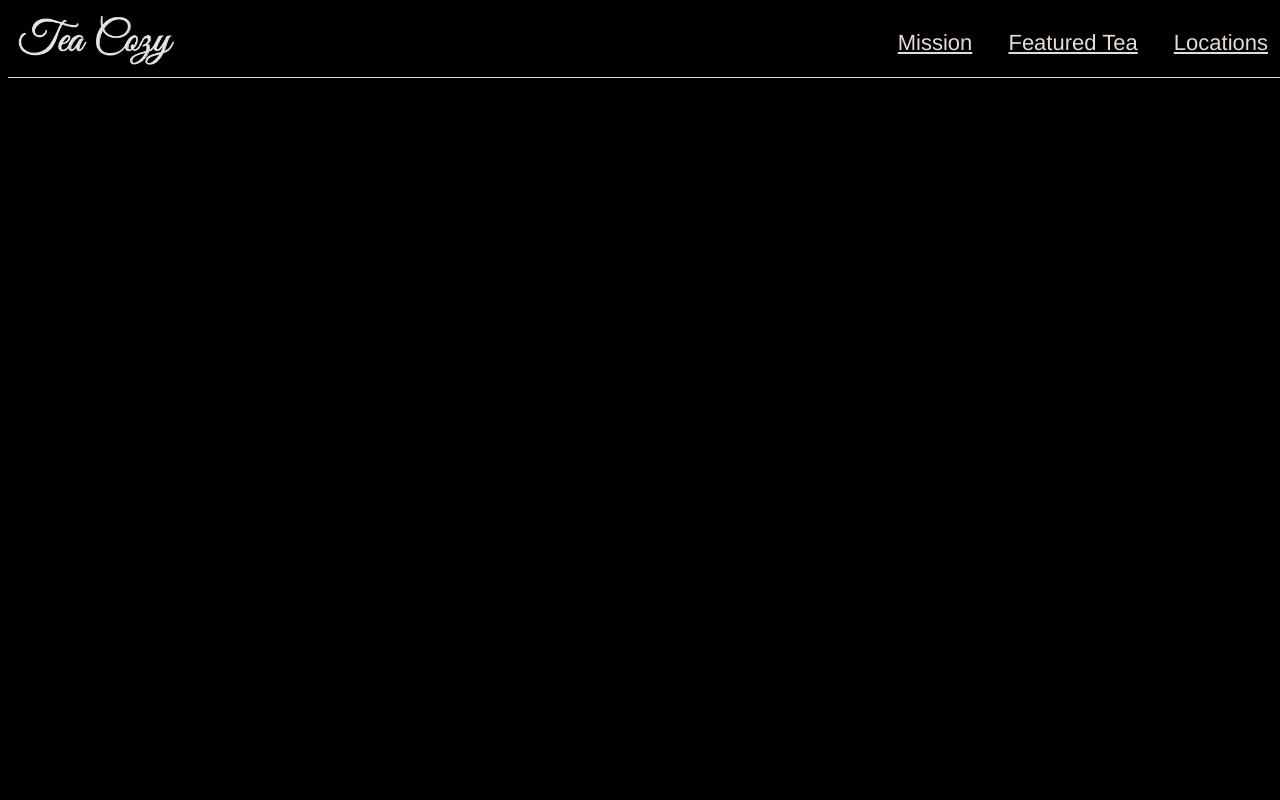
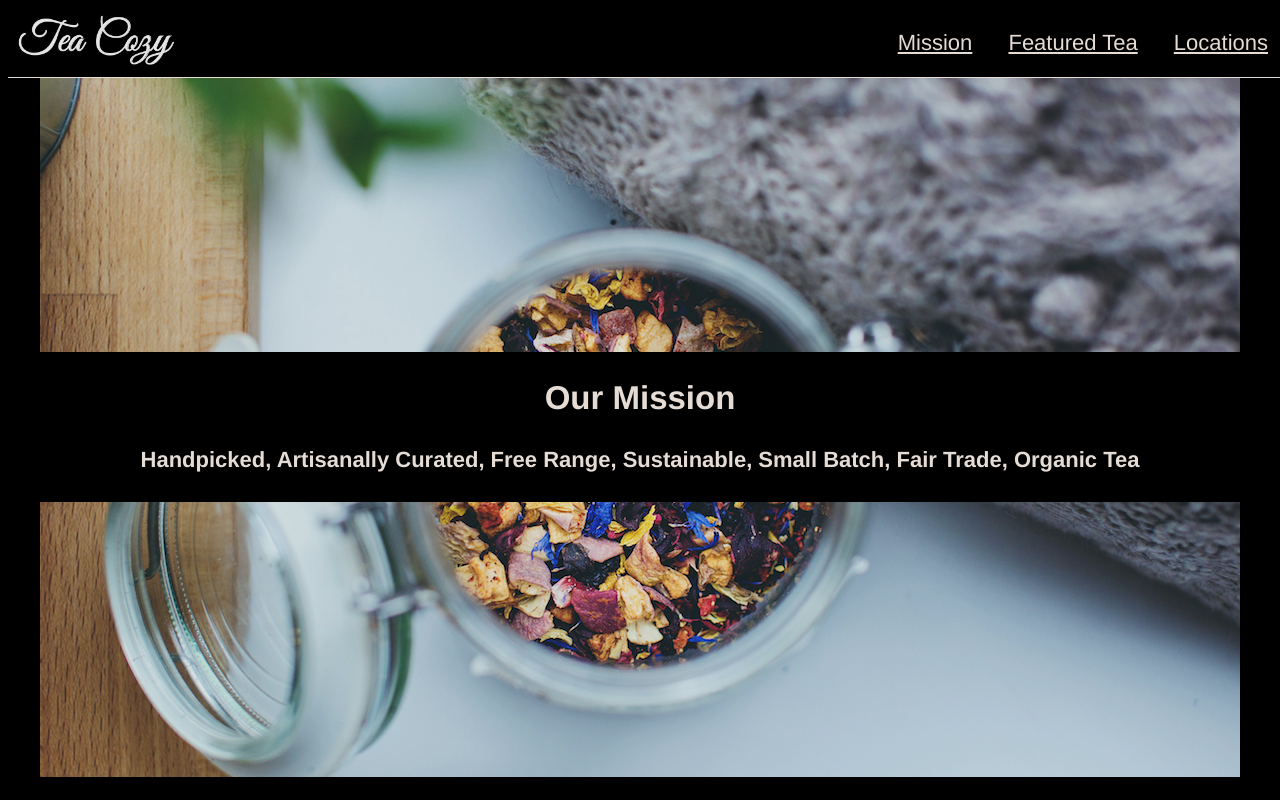
Before and after one commit to daisyyiwang/TeaCozy, a plain HTML site: page index.html in a window 1280 px wide. Drawn offline with Linux system fonts and the light colour scheme.

Commit message:
complete first part of content

```diff
--- a/index.html
+++ b/index.html
@@ -11,13 +11,26 @@
           <img src="./resources/images/img-tea-cozy-logo.png" alt="logo of tea cozy" />
         </div><!-- end of the logo div-->
         <nav>
-          <span><a href="#">Mission</a></span>
-          <span><a href="#">Featured Tea</a></span>
-          <span><a href="#">Locations</a></span>
+          <span><a href="#mission">Mission</a></span>
+          <span><a href="#featured">Featured Tea</a></span>
+          <span><a href="#locations">Locations</a></span>
         </nav>
       </header>
 
       <!-- Main Content Container-->
+      <div class="main">
+        <div class="mission">
+          <div class="missionContent">
+            <h2>Our Mission</h2>
+            <h4>Handpicked, Artisanally Curated, Free Range, Sustainable, Small Batch, Fair Trade, Organic Tea</h4>
+          </div><!-- end of missionContent div -->
+        </div><!-- end of the mission div-->
 
+        <div class="featured">
+        </div>
+
+        <div class="locations">
+        </div>
+    </div><!-- end of main div -->
     </body>
   </html>
--- a/resources/css/style.css
+++ b/resources/css/style.css
@@ -17,6 +17,7 @@ header {
   height: 69px;
   border-bottom: 1px solid seashell;
   background-color: black;
+  margin-top: 0;
 }
 
 .logo img {
@@ -34,3 +35,24 @@ nav span a {
   padding: 20px 10px;
   margin-right: 10px;
 }
+
+/* Main Section */
+.main {
+  width: 1200px;
+  height: auto;
+  padding-top: 69px;
+  margin: auto;
+}
+/* Our Mission Section */
+.mission {
+  display: flex;
+  height: 700px;
+  background-image: url("../images/img-mission-background.jpg");
+}
+
+.missionContent {
+  margin: auto;
+  text-align: center;
+  background-color: black;
+  width: 100%;
+}
```
